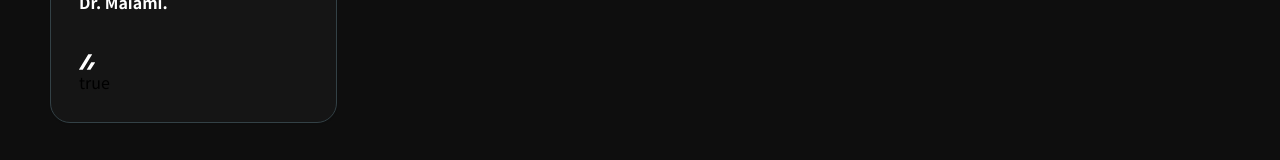
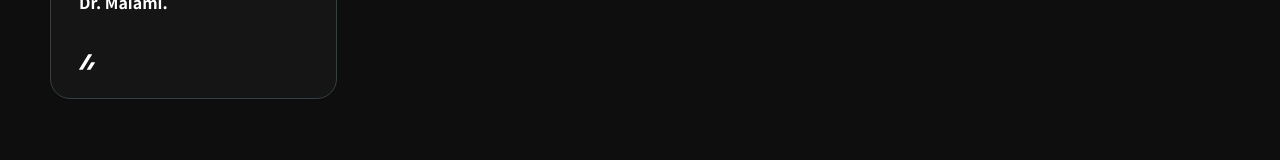
Before and after one commit to markinveng/react-tech-blog, a Next.js app: page / in a window 1280 px wide. Shown: the part 447-607 px from the top of the page. Built offline with nearby package versions, Linux system fonts and the light colour scheme.

Commit message:
darkModeProviderの追加

```diff
--- a/src/app/layout.tsx
+++ b/src/app/layout.tsx
@@ -2,6 +2,7 @@ import type { Metadata } from "next";
 import { notojp, } from "@/util/font/font";
 
 import "./globals.css";
+import { DarkModeProvider } from "@/libs/darkmode";
 
 
 
@@ -17,7 +18,9 @@ export default function RootLayout({
 }>) {
   return (
     <html lang="ja">
-      <body className={`${notojp.className} dark:bg-[#0e0e0e] bg-[#e0e6ee]`} >{children}</body>
+      <DarkModeProvider>
+        <body className={`${notojp.className} dark:bg-[#0e0e0e] bg-[#e0e6ee]`} >{children}</body>
+      </DarkModeProvider>
     </html>
   );
 }
--- a/src/app/page.tsx
+++ b/src/app/page.tsx
@@ -1,13 +1,13 @@
 "use client"
 import Header from '@/components/header'
-import { useSimpleDarkMode } from "@/libs/darkmode"
+import { useDarkMode } from "@/libs/darkmode"
 import { defaultStyles } from '@/util/defaultStyles';
 import { playRightRO } from '@/util/font/font';
 import Image from "next/image";
 import { SiZenn } from "react-icons/si";
 
 export default function Home() {
-  const { isDarkMode, toggle } = useSimpleDarkMode();
+  const { isDarkMode } = useDarkMode();
 
   return (
     <>
@@ -56,7 +56,6 @@ export default function Home() {
           <div className='mt-10'>
             <SiZenn color={`${isDarkMode ? "#fff" : "#000"}`} />
           </div>
-          <div>{`${isDarkMode}`}</div>
         </aside>
       </div>
     </>
--- a/src/components/header.tsx
+++ b/src/components/header.tsx
@@ -1,12 +1,12 @@
 "use client"
 import { playRightRO } from "@/util/font/font";
 import { CiLight, CiDark } from "react-icons/ci";
-import { useSimpleDarkMode } from "@/libs/darkmode"
+import { useDarkMode } from "@/libs/darkmode"
 import Link from "next/link";
 import { defaultStyles } from "@/util/defaultStyles";
 
 export default function Header() {
-  const { isDarkMode, toggle } = useSimpleDarkMode()
+  const { isDarkMode, toggle } = useDarkMode()
   return (
     <header className="max-w-4xl m-auto py-4 sticky top-0 border-blue-200">
       <div className="flex justify-between items-end">
--- a/src/libs/darkmode.tsx
+++ b/src/libs/darkmode.tsx
@@ -1,24 +1,24 @@
 // useSimpleDarkMode.ts
 "use client"
-import { useCallback, useEffect, useState } from 'react'
+// DarkModeProvider.tsx
+import React, { createContext, useContext, useCallback, useState, useEffect } from 'react'
 
-type UseSimpleDarkMode = (isDark?: boolean) => {
+type DarkModeContextType = {
   isDarkMode: boolean
   toggle: (isDark?: boolean) => void
 }
 
-// dark mode と light mode を切り替える
-export const useSimpleDarkMode: UseSimpleDarkMode = (isInitialDark = true) => {
-  const [isDarkMode, toggleTheme] = useState<boolean>(isInitialDark)
+const DarkModeContext = createContext<DarkModeContextType | undefined>(undefined)
+
+export const DarkModeProvider: React.FC<{ children: React.ReactNode }> = ({ children }) => {
+  const [isDarkMode, setIsDarkMode] = useState<boolean>(true)
 
   const toggle = useCallback((isDark?: boolean | ((prevState: boolean) => boolean)) => {
-
     if (typeof isDark === 'undefined') {
-      toggleTheme((state) => !state)
-      return
+      setIsDarkMode((state) => !state)
+    } else {
+      setIsDarkMode(isDark)
     }
-
-    toggleTheme(isDark)
   }, [])
 
   useEffect(() => {
@@ -29,5 +29,17 @@ export const useSimpleDarkMode: UseSimpleDarkMode = (isInitialDark = true) => {
     }
   }, [isDarkMode])
 
-  return { isDarkMode, toggle }
+  return (
+    <DarkModeContext.Provider value={{ isDarkMode, toggle }}>
+      {children}
+    </DarkModeContext.Provider>
+  )
 }
+
+export const useDarkMode = (): DarkModeContextType => {
+  const context = useContext(DarkModeContext)
+  if (!context) {
+    throw new Error('useDarkMode must be used within a DarkModeProvider')
+  }
+  return context
+}
```
